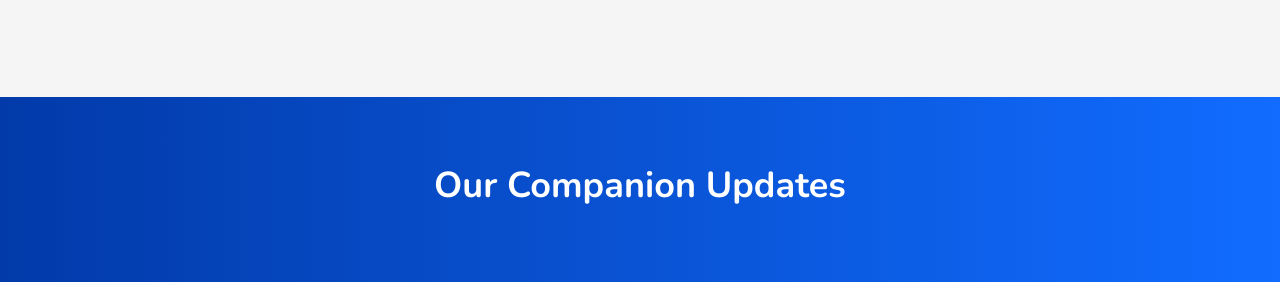
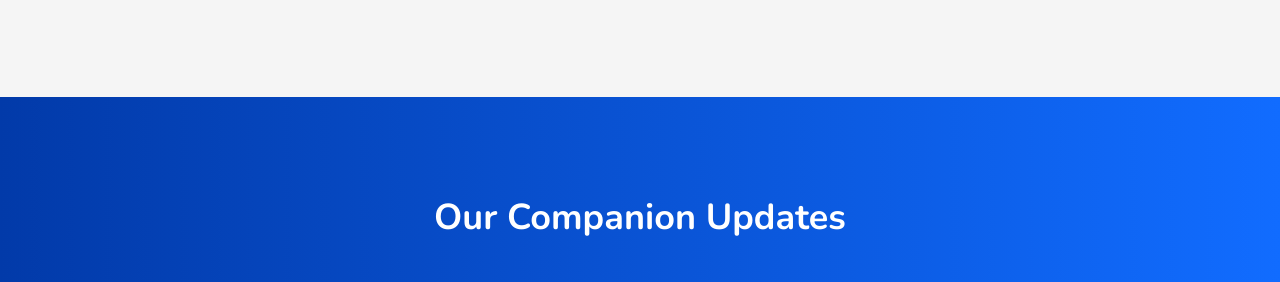
Before and after one commit to ReihanFatilla/Company-Web-Sample, a plain HTML site: page index.html in a window 1280 px wide. Shown: the part 1129-1411 px from the top of the page. Drawn offline with nearby package versions, Linux system fonts and the light colour scheme.

Commit message:
changed margin

```diff
--- a/style.css
+++ b/style.css
@@ -129,7 +129,7 @@ header a:hover{
     text-align: center;
     font-size: x-large;
     color: white;
-    margin-bottom: 75px;
+    margin-bottom: 100px;
     font-weight: lighter;
 }
 
@@ -186,7 +186,7 @@ header a:hover{
 
 #detail-section{
     background: linear-gradient(to right, #023aa9, #116cff );
-    padding: 5%;
+    padding: 7.5%;
 }
 
 .detail-text{
```
